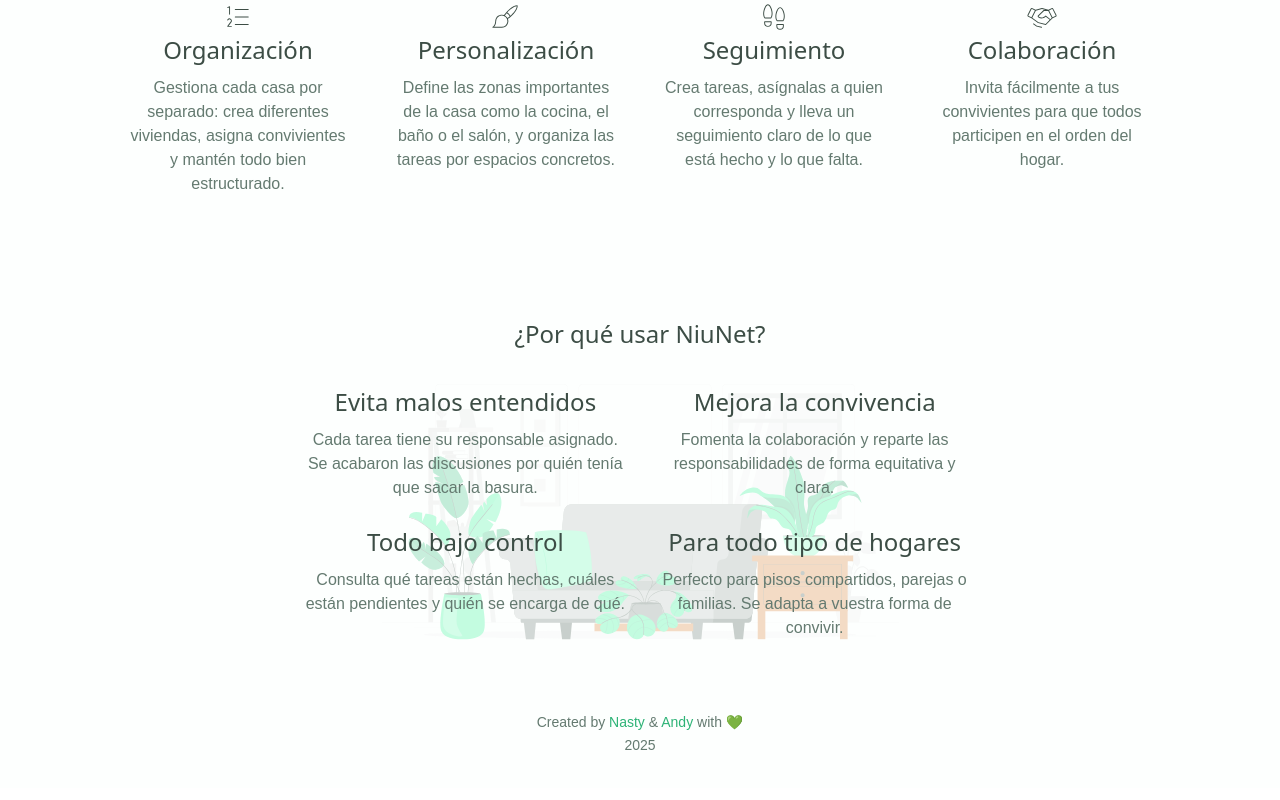
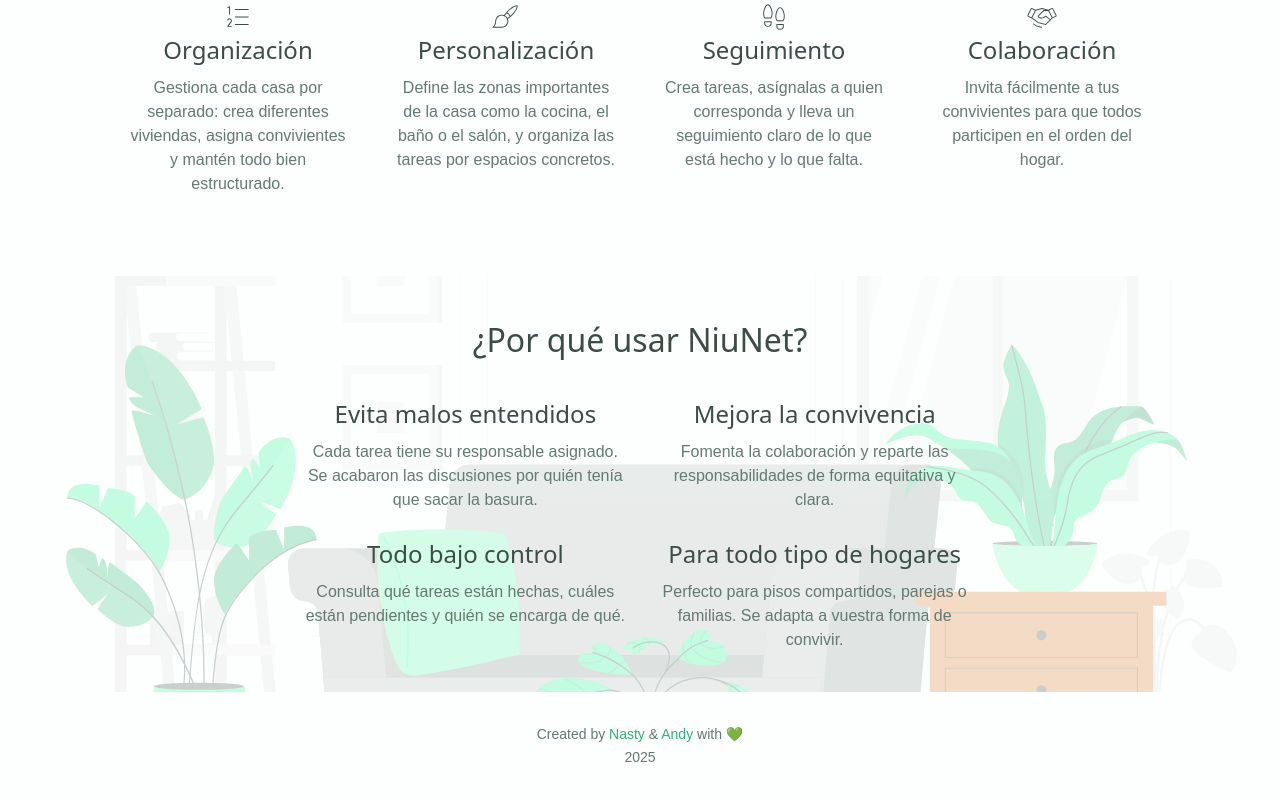
Before and after one commit to ProjectNeatNest/NeatNest-FrontEnd, a React (Vite) app: page / in a window 1280 px wide. Shown: the part 518-1318 px from the top of the page. Built offline with nearby package versions, Linux system fonts and the light colour scheme.

Commit message:
fixed background image in HomePage

```diff
--- a/src/pages/HomePage.tsx
+++ b/src/pages/HomePage.tsx
@@ -74,17 +74,17 @@
             </section>
 
 
-            <section className='flex flex-col w-full gap-8 px-6 py-10 lg:px-32'>
+            <section className='flex flex-col w-full gap-8 px-6 py-10 bg-center bg-no-repeat bg-cover lg:px-32 bg-rafiki'>
                 <Title
                     as='h2'
-                    variant='title-small-regular'
+                    variant='title-medium-regular'
                     className='text-center text-neutral-primary'
                 >
                     ¿Por qué usar NiuNet?
                 </Title>
 
 
-                <div className="grid grid-cols-1 gap-y-6 gap-x-4 md:grid-cols-2 md:w-2/3 md:bg-contain text-neutral-secondary max-w-[1000px] mx-auto bg-center bg-no-repeat bg-cover bg-rafiki">
+                <div className="grid grid-cols-1 gap-y-6 gap-x-4 md:grid-cols-2 md:w-2/3 md:bg-contain text-neutral-secondary max-w-[1000px] mx-auto">
                     <BulletHome
                         title='Evita malos entendidos'>
                             Cada tarea tiene su responsable asignado. Se acabaron las discusiones por quién tenía que sacar la basura.
```
